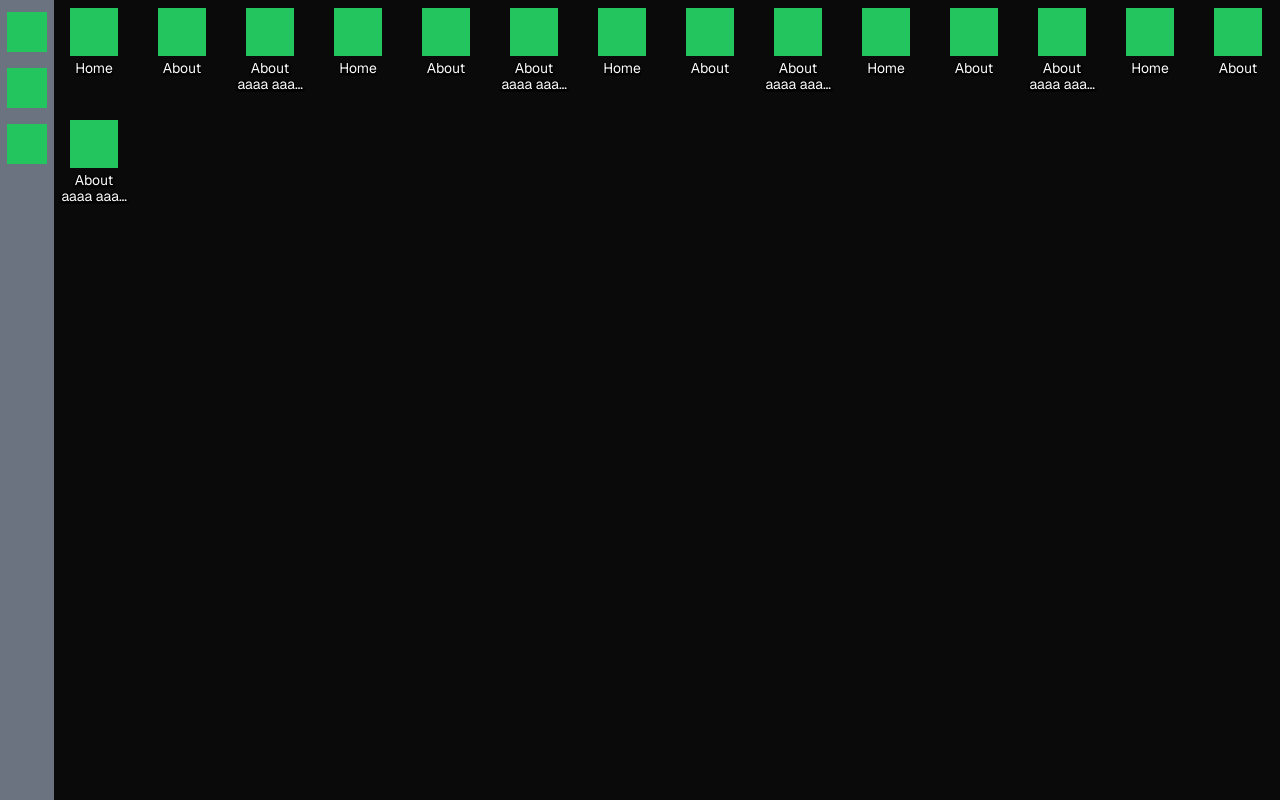
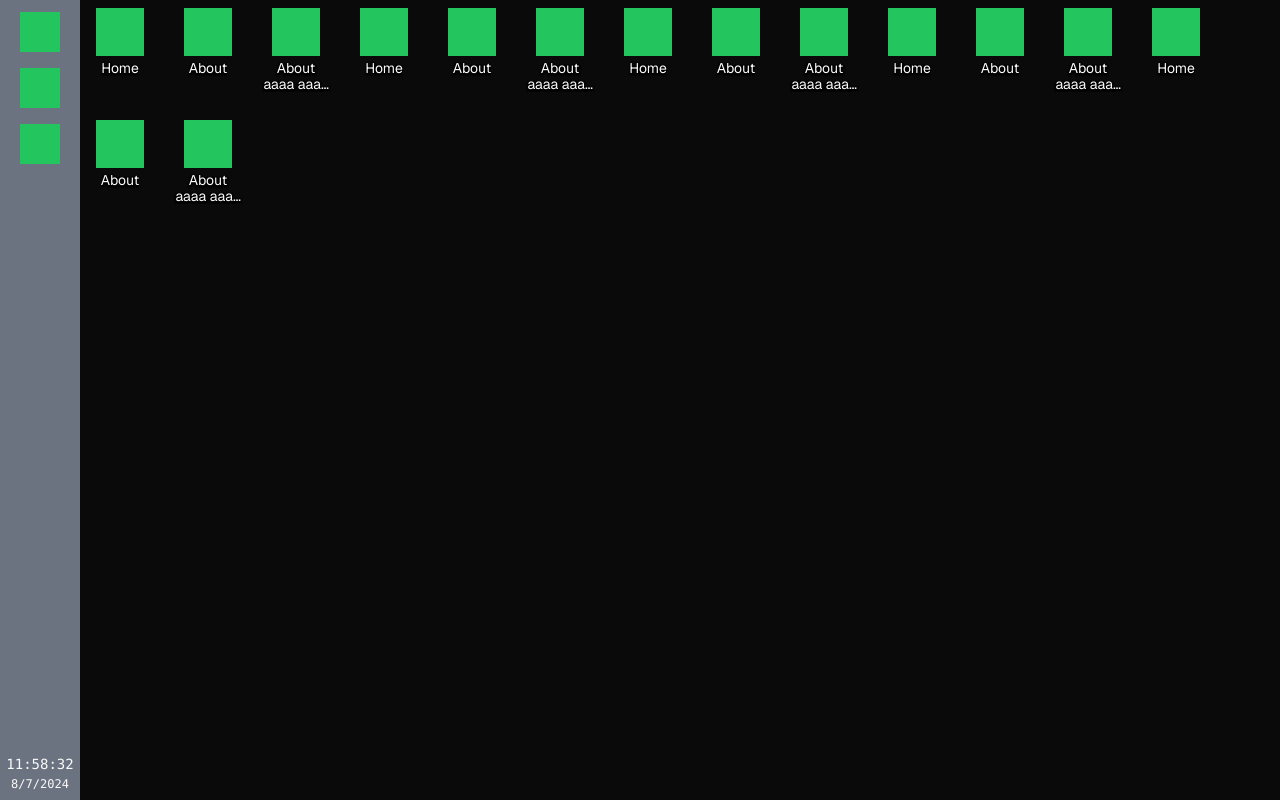
Before and after one commit to Raptor1818/RaptorOS, a Next.js app: page / in a window 1280 px wide. Built offline with nearby package versions, Linux system fonts and the light colour scheme.

Commit message:
Clock
- Added Clock and date based on https://github.com/ethanmick/lets-build-clock
- Adjusted taskbar to fit the clock

```diff
--- /dev/null
+++ b/src/components/raptor-os/system/Taskbar/TaskbarClock.tsx
@@ -0,0 +1,32 @@
+'use client';
+import React, { useEffect, useState } from 'react';
+
+type Props = {}
+
+// Based on https://github.com/ethanmick/lets-build-clock
+
+const TaskbarClock = (props: Props) => {
+  const [time, setTime] = useState(new Date());
+
+  useEffect(() => {
+    const timer = setInterval(() => {
+      setTime(new Date());
+    }, 1000);
+    return () => clearInterval(timer);
+  }, []);
+
+  return (
+    <div className="w-fit flex flex-col
+    items-center md:text-center
+    md:gap-0.5 justify-center select-none font-mono">
+      <p className="w-full text-xs md:text-sm tabular-nums text-end md:text-center">
+        {time.toLocaleTimeString([], { hour12: false })}
+      </p>
+      <p className="w-full text-xs tabular-nums">
+        {time.toLocaleDateString()}
+      </p>
+    </div>
+  );
+}
+
+export default TaskbarClock;
--- a/src/components/raptor-os/system/Taskbar/index.tsx
+++ b/src/components/raptor-os/system/Taskbar/index.tsx
@@ -2,21 +2,27 @@ import { useWindowContext } from '@/context/WindowProvider/window-provider';
 import { appList } from '@/lib/lists/app-list';
 import React from 'react'
 import TaskbarIcon from './TaskbarIcon';
+import dynamic from 'next/dynamic';
 
 type Props = {}
 
 const Taskbar = (props: Props) => {
   const context = useWindowContext();
 
+  // Aint no clock on the server bruh
+  const TaskbarClock = dynamic(() => import('./TaskbarClock'), {
+    ssr: false,
+  })
+
   return (
     <div className={` static
-      bottom-0 md:left-0
-      w-screen md:w-14
-      h-14 md:h-screen
+      bottom-0      md:left-0
+      w-screen      md:max-w-20
+      h-14          md:h-screen
       flex flex-row md:flex-col
+      px-2          md:px-0.5
+      py-0.5        md:py-2
       justify-between items-center
-      px-2 md:px-0.5
-      py-0.5 md:py-2
       bg-gray-500`}>
       <div className='flex flex-row md:flex-col
       gap-2 items-center justify-start'>
@@ -30,7 +36,7 @@ const Taskbar = (props: Props) => {
       </div>
       <div className='flex flex-row md:flex-col
       gap-2 items-center justify-end'>
-
+        <TaskbarClock />
       </div>
     </div>
   )
```
